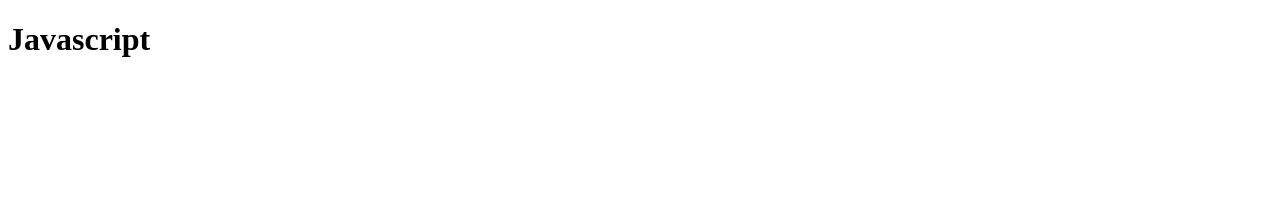
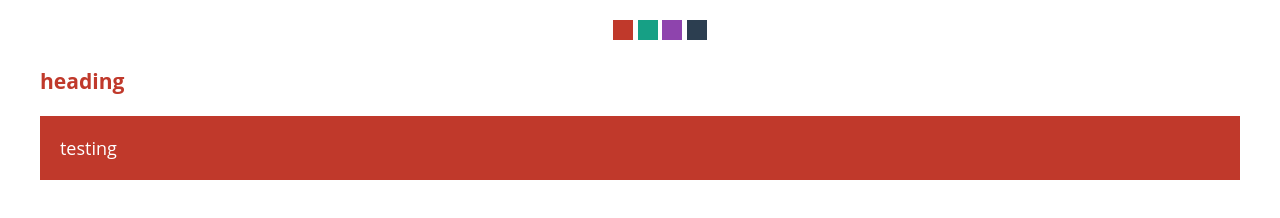
Before and after one commit to AhmedAlaaEzzt/JavaScript, a plain HTML site: page index.html in a window 1280 px wide. Drawn offline with Linux system fonts and the light colour scheme.

Commit message:
prepar demo 00094 change theme color

```diff
--- a/index.html
+++ b/index.html
@@ -4,10 +4,20 @@
     <meta charset="UTF-8">
     <meta http-equiv="X-UA-Compatible" content="IE=edge">
     <meta name="viewport" content="width=device-width, initial-scale=1.0">
+    <link rel="stylesheet" href="styles/main.css">
     <title>Document</title>
 </head>
 <body>
-    <h1>Javascript</h1>
+    <div class="container">
+        <ul class="color-switcher">
+            <li data-color=red></li>
+            <li data-color=green></li>
+            <li data-color=purple></li>
+            <li data-color=black></li>
+        </ul>
+        <h3>heading</h3>
+        <div>testing</div>
+    </div>
     <script src="./script/main.js"></script>
 </body>
 </html>
--- /dev/null
+++ b/styles/main.css
@@ -0,0 +1,55 @@
+*{
+    box-sizing: border-box;
+}
+
+body{
+    font-family: "Open Sans",sans-serif;
+    font-size: 18px;
+}
+
+.container{
+    margin: 20px auto;
+    width: 1200px;
+}
+
+.container .color-switcher{
+    list-style: none;
+    margin-bottom: 20px;
+    text-align: center;
+}
+
+.container .color-switcher li{
+    width: 20px;
+    height: 20px;
+    cursor: pointer;
+    display: inline-block;
+
+}
+
+
+.container .color-switcher li:nth-child(1){
+    background: #c0392b;
+}
+
+.container .color-switcher li:nth-child(2){
+    background: #16a085 ;
+}
+
+.container .color-switcher li:nth-child(3){
+    background: #8e44ad;
+}
+
+.container .color-switcher li:nth-child(4){
+    background: #2c3e50;
+}
+
+.container h3{
+    color: #c0392b;
+}
+
+.container div{
+    background: #c0392b;
+    padding: 20px;
+    color: #fff;
+
+}
```
